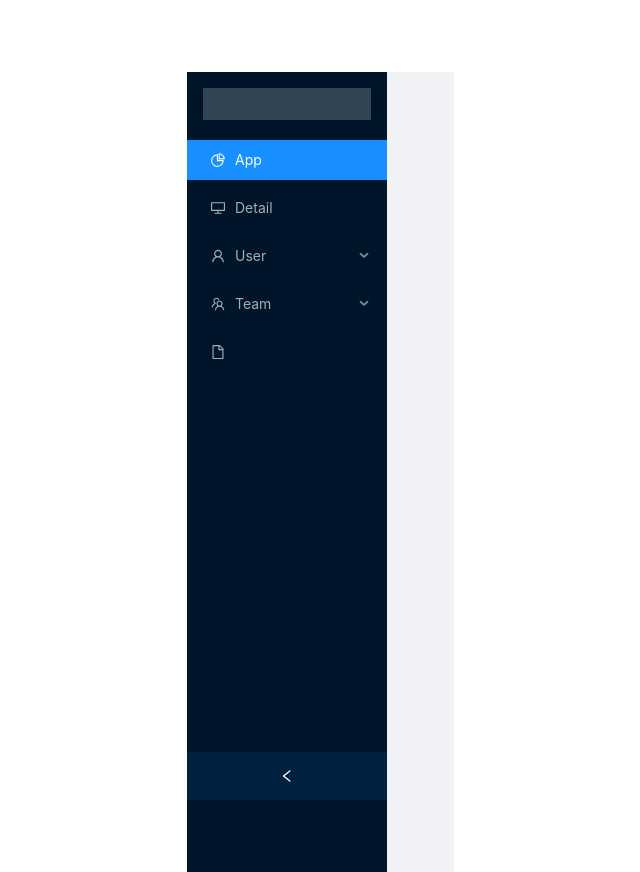
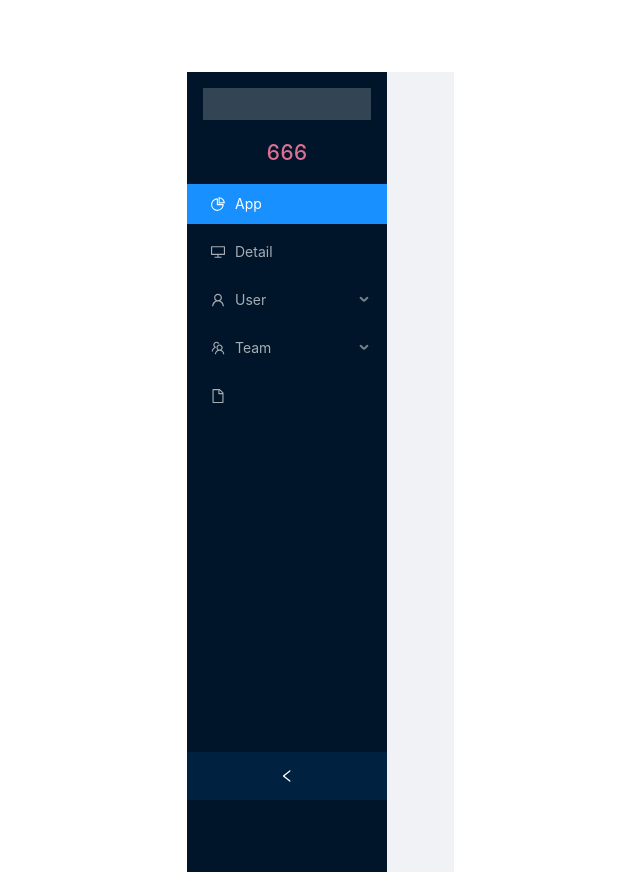
Before and after one commit to Hackerofshi/ReactDemo, a React (Create React App) app: page /pages/styled/DemoStyled in a window 1280 px wide. Shown: the whole page, without its empty margins (53-693 px from the left). Built offline with nearby package versions, Linux system fonts and the light colour scheme.

Commit message:
styled的添加

```diff
--- a/package.json
+++ b/package.json
@@ -13,7 +13,8 @@
     "react": "^16.13.1",
     "react-dom": "^16.13.1",
     "react-scripts": "3.4.1",
-    "reqwest": "^2.0.5"
+    "reqwest": "^2.0.5",
+    "styled-components": "^5.1.1"
   },
   "scripts": {
     "start": "react-scripts start",
--- a/src/pages/DemoNav.js
+++ b/src/pages/DemoNav.js
@@ -11,9 +11,19 @@ import {
   UserOutlined,
 } from "@ant-design/icons";
 import { NavLink } from "react-router-dom";
+import styled from "styled-components";
 
 const { Header, Content, Footer, Sider } = Layout;
 const { SubMenu } = Menu;
+
+const Title = styled.h1`
+  font-size: 1.5em;
+  text-align: center;
+  color: palevioletred;
+`;
+const Button = styled.button`
+  background-color: papayawhip;
+`;
 
 export default class SiderDemo extends React.Component {
   state = {
@@ -34,6 +44,7 @@ export default class SiderDemo extends React.Component {
           onCollapse={this.onCollapse}
         >
           <div className="logo" />
+          <Title>666</Title>
           <Menu theme="dark" defaultSelectedKeys={["1"]} mode="inline">
             <Menu.Item key="1" icon={<PieChartOutlined />}>
               <NavLink to={"/App"}>App</NavLink>
@@ -45,7 +56,9 @@ export default class SiderDemo extends React.Component {
               <Menu.Item key="3">
                 <NavLink to={"/pages/DemoList"}>DemoList</NavLink>
               </Menu.Item>
-              <Menu.Item key="4">Bill</Menu.Item>
+              <Menu.Item key="4">
+                <NavLink to={"/pages/styled/DemoStyled"}>DemoStyled</NavLink>
+              </Menu.Item>
               <Menu.Item key="5">Alex</Menu.Item>
             </SubMenu>
             <SubMenu key="sub2" icon={<TeamOutlined />} title="Team">
--- /dev/null
+++ b/src/pages/styled/DemoStyled.jsx
@@ -0,0 +1,23 @@
+import React from "react";
+import styled from "styled-components";
+
+const Button = styled.button`
+  background-color: blue;
+  margin-top: 10px;
+  color: white;
+`;
+
+const Container = styled.div`
+  display: flex;
+  flex-direction: column;
+`;
+
+export default class DemoStyled extends React.Component {
+  render() {
+    return (
+      <Container>
+        <Button>测试</Button>
+      </Container>
+    );
+  }
+}
--- a/src/router/Router.js
+++ b/src/router/Router.js
@@ -4,6 +4,7 @@ import App from "../App";
 import Detail from "../pages/Details";
 import DemoAnt from "../pages/DemoNav";
 import DemoList from "../pages/DemoList";
+import DemoStyled from "../pages/styled/DemoStyled";
 import MainLayout from "./MainLayout";
 
 const BasicRoute = () => (
@@ -23,6 +24,7 @@ const BasicRoute = () => (
               <Route path="/pages/Detail" component={Detail}></Route>
               <Route path="/pages/DemoAnt" component={DemoAnt}></Route>
               <Route path="/pages/DemoList" component={DemoList}></Route>
+              <Route path="/pages/styled/DemoStyled" component={DemoStyled}></Route>
             </Switch>
           )}
         />
```
Also changed, not shown: 1 other file (tests, documents, lock files or other folders).
